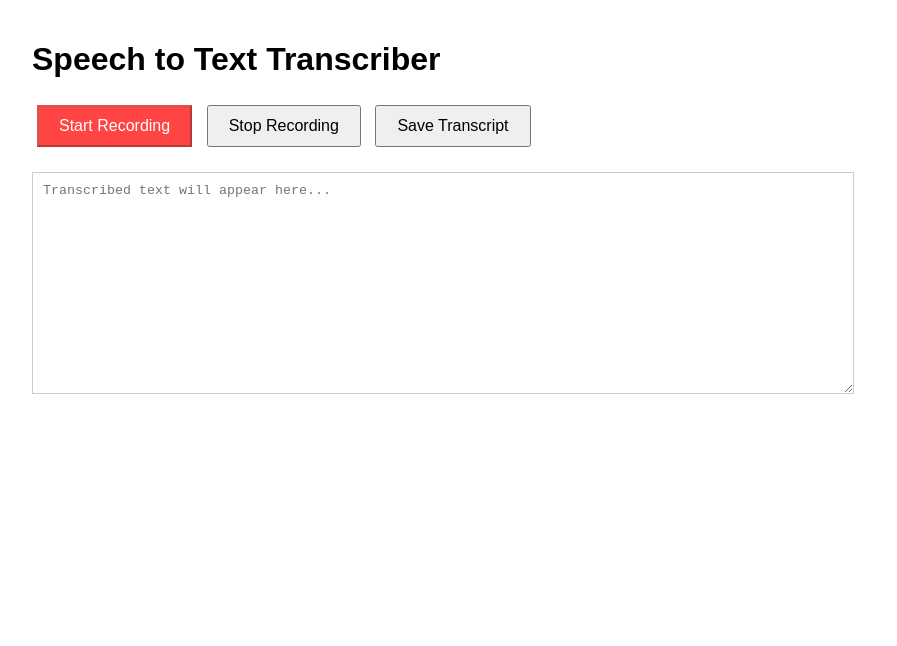
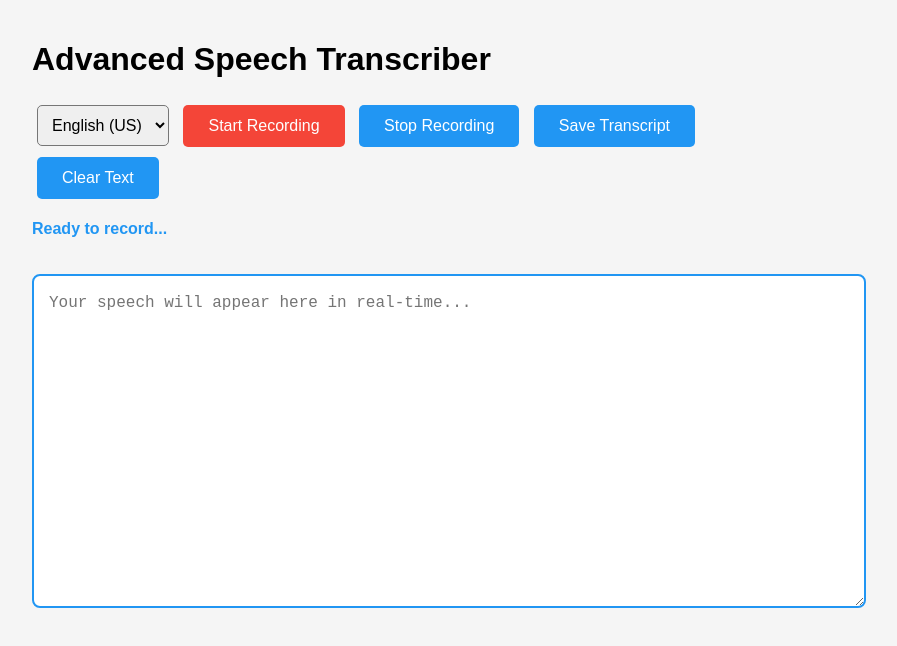
Before and after one commit to movieboxc17/AI-tool, a plain HTML site: page index.html in a window 1280 px wide. Both pictures are taken after a click on the button "Start Recording". Shown: the whole page, without its empty margins (208-1105 px from the left). Drawn offline with Linux system fonts and the light colour scheme.

Commit message:
Update index.html

```diff
--- a/index.html
+++ b/index.html
@@ -3,45 +3,85 @@
 <head>
     <meta charset="UTF-8">
     <meta name="viewport" content="width=device-width, initial-scale=1.0">
-    <title>Speech to Text Transcriber</title>
+    <title>Advanced Speech Transcriber</title>
     <style>
         body {
             font-family: Arial, sans-serif;
             max-width: 800px;
             margin: 0 auto;
             padding: 20px;
+            background: #f5f5f5;
         }
         #output {
             width: 100%;
-            min-height: 200px;
+            min-height: 300px;
             margin: 20px 0;
-            padding: 10px;
-            border: 1px solid #ccc;
+            padding: 15px;
+            border: 2px solid #2196F3;
+            border-radius: 8px;
+            font-size: 16px;
+            line-height: 1.5;
         }
         button {
-            padding: 10px 20px;
+            padding: 12px 25px;
             margin: 5px;
             font-size: 16px;
             cursor: pointer;
+            background: #2196F3;
+            color: white;
+            border: none;
+            border-radius: 5px;
+            transition: 0.3s;
+        }
+        button:hover {
+            background: #1976D2;
         }
         .recording {
-            background-color: #ff4444;
-            color: white;
+            background-color: #f44336;
+            animation: pulse 1.5s infinite;
+        }
+        @keyframes pulse {
+            0% { opacity: 1; }
+            50% { opacity: 0.7; }
+            100% { opacity: 1; }
+        }
+        #langSelect {
+            padding: 10px;
+            margin: 5px;
+            font-size: 16px;
+            border-radius: 5px;
+        }
+        .status {
+            color: #2196F3;
+            font-weight: bold;
         }
     </style>
 </head>
 <body>
-    <h1>Speech to Text Transcriber</h1>
+    <h1>Advanced Speech Transcriber</h1>
+    <select id="langSelect">
+        <option value="en-US">English (US)</option>
+        <option value="en-GB">English (UK)</option>
+        <option value="es-ES">Spanish</option>
+        <option value="fr-FR">French</option>
+        <option value="de-DE">German</option>
+        <option value="it-IT">Italian</option>
+    </select>
     <button id="startBtn">Start Recording</button>
     <button id="stopBtn" disabled>Stop Recording</button>
     <button id="saveBtn">Save Transcript</button>
-    <textarea id="output" placeholder="Transcribed text will appear here..."></textarea>
+    <button id="clearBtn">Clear Text</button>
+    <p class="status" id="status">Ready to record...</p>
+    <textarea id="output" placeholder="Your speech will appear here in real-time..."></textarea>
 
     <script>
         const startBtn = document.getElementById('startBtn');
         const stopBtn = document.getElementById('stopBtn');
         const saveBtn = document.getElementById('saveBtn');
+        const clearBtn = document.getElementById('clearBtn');
         const output = document.getElementById('output');
+        const langSelect = document.getElementById('langSelect');
+        const status = document.getElementById('status');
         let recognition = null;
 
         if ('webkitSpeechRecognition' in window) {
@@ -49,24 +89,47 @@
             recognition.continuous = true;
             recognition.interimResults = true;
 
+            // Enhanced settings for better accuracy
+            recognition.maxAlternatives = 3;
+            recognition.lang = langSelect.value;
+
             recognition.onresult = (event) => {
+                let interimTranscript = '';
                 let finalTranscript = '';
+
                 for (let i = event.resultIndex; i < event.results.length; i++) {
+                    const transcript = event.results[i][0].transcript;
                     if (event.results[i].isFinal) {
-                        finalTranscript += event.results[i][0].transcript;
+                        finalTranscript += transcript + ' ';
+                    } else {
+                        interimTranscript += transcript;
                     }
                 }
+
                 if (finalTranscript) {
-                    output.value += finalTranscript + ' ';
+                    output.value += finalTranscript;
+                    output.scrollTop = output.scrollHeight;
                 }
             };
 
+            recognition.onstart = () => {
+                status.textContent = "Listening...";
+            };
+
+            recognition.onend = () => {
+                status.textContent = "Paused. Click Start to resume.";
+            };
+
             recognition.onerror = (event) => {
-                console.error('Speech recognition error:', event.error);
+                status.textContent = "Error: " + event.error;
             };
-        } else {
-            alert('Speech recognition is not supported in this browser. Please use Chrome.');
         }
+
+        langSelect.onchange = () => {
+            if (recognition) {
+                recognition.lang = langSelect.value;
+            }
+        };
 
         startBtn.addEventListener('click', () => {
             recognition.start();
@@ -87,13 +150,18 @@
             const blob = new Blob([text], { type: 'text/plain' });
             const url = URL.createObjectURL(blob);
             const a = document.createElement('a');
+            const timestamp = new Date().toISOString().replace(/[:.]/g, '-');
             a.href = url;
-            a.download = 'transcript.txt';
+            a.download = `transcript-${timestamp}.txt`;
             document.body.appendChild(a);
             a.click();
             document.body.removeChild(a);
             URL.revokeObjectURL(url);
         });
+
+        clearBtn.addEventListener('click', () => {
+            output.value = '';
+        });
     </script>
 </body>
 </html>
```
